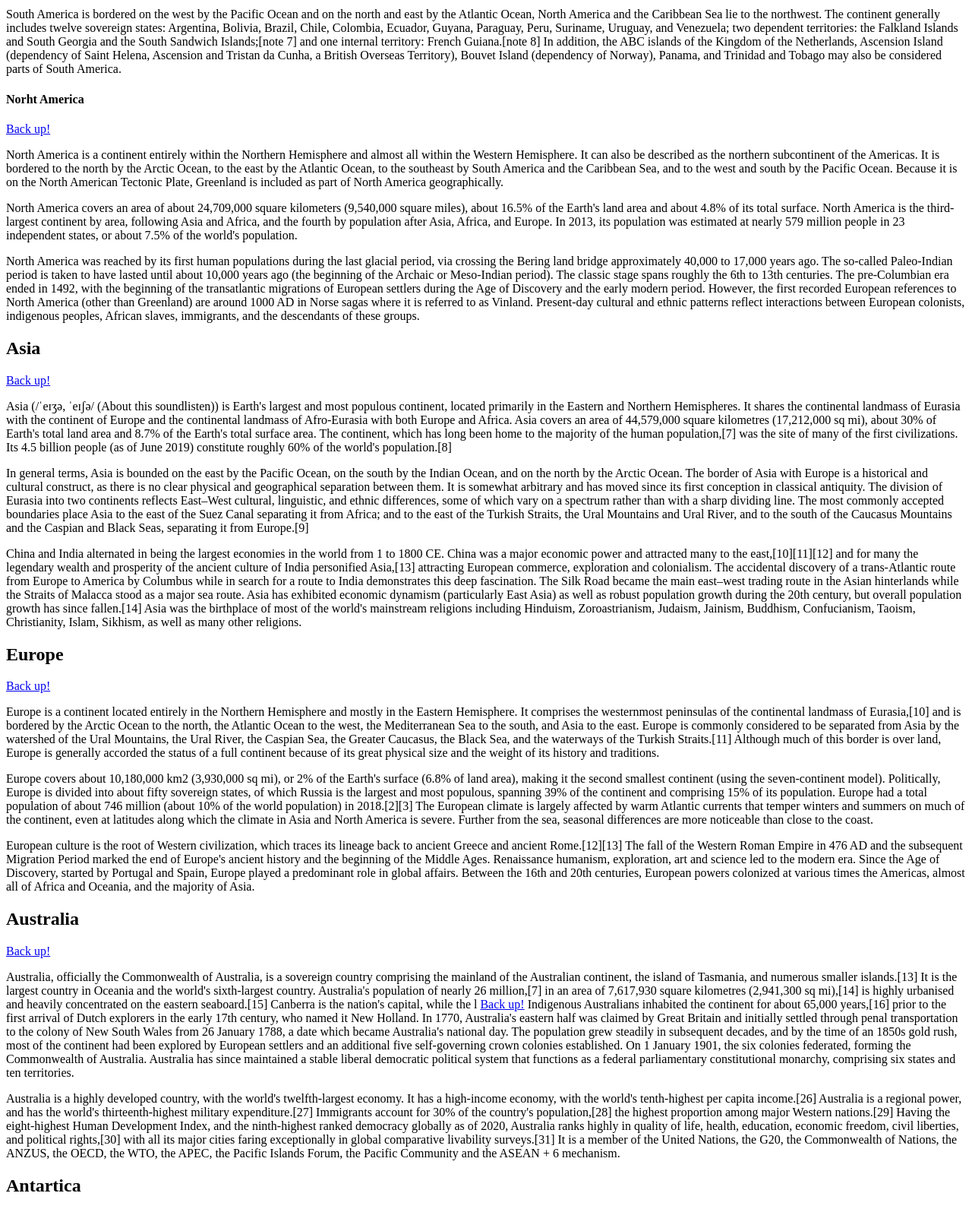
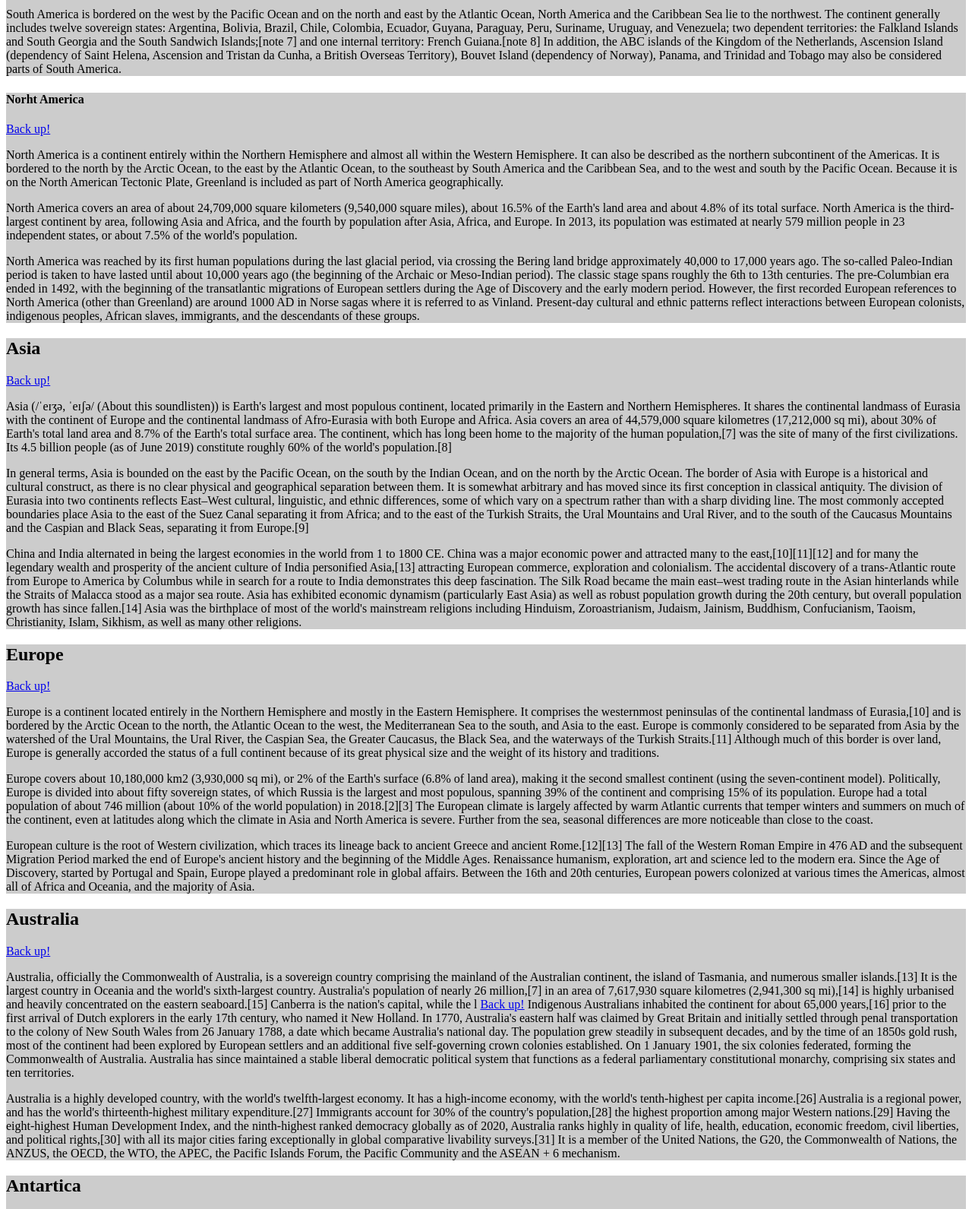
Before and after one commit to D02-1/uib-content-toc-sidar-, a plain HTML site: page index.html in a window 1280 px wide. Shown: the part 800-2391 px from the top of the page at 76% size. Drawn offline with Linux system fonts and the light colour scheme.

Commit message:
add background

```diff
--- a/index.html
+++ b/index.html
@@ -11,20 +11,35 @@
 <body>
     <div id="up" style="background-color: rgb(216, 200, 200); padding: 15px;">
         <ol type="I">
-            <li><a href="#africa">Africa</a></li>
-            <li><a href="#america">America</a></li>
+            <li>
+                <a href="#africa">Africa</a>
+            </li>
+            <li>
+                <a href="#america">America</a>
+            </li>
             <ul>
                 <li>
-                    <a href="#samerica">South America</a></li>
-                <li><a href="#namerica">North America</a></li>
+                    <a href="#samerica">South America</a>
+                </li>
+                <li>
+                    <a href="#namerica">North America</a>
+                </li>
             </ul>
-            <li><a href="#asia">Asia</a></li>
-            <li><a href="#europe">Europe</a></li>
-            <li><a href="#australia">Australia</a></li>
-            <li><a href="#antartica">Antartica</a></li>
+            <li>
+                <a href="#asia">Asia</a>
+            </li>
+            <li>
+                <a href="#europe">Europe</a>
+            </li>
+            <li>
+                <a href="#australia">Australia</a>
+            </li>
+            <li>
+                <a href="#antartica">Antartica</a>
+            </li>
         </ol>
     </div>
-    <div>
+    <div style="background-color: #ccc;">
         <h2 id="africa">Africa</h2>
         <a href="#up">Back up!</a>
         <p>
@@ -46,7 +61,7 @@
         </p>
 
     </div>
-    <div>
+    <div style="background-color: #ccc;">
         <h2 id="america">America</h2>
         <h4 id="samerica">South America</h4>
         <a href="#up">Back up!</a>
@@ -61,7 +76,7 @@
             may also be considered parts of South America.
         </p>
     </div>
-    <div>
+    <div style="background-color: #ccc;">
         <h4 id="namerica"> Norht America</h4>
         <a href="#up">Back up!</a>
         <p>
@@ -79,7 +94,7 @@
             interactions between European colonists, indigenous peoples, African slaves, immigrants, and the descendants of these groups.
         </p>
     </div>
-    <div>
+    <div style="background-color: #ccc;">
         <h2 id="asia">Asia</h2>
         <a href="#up">Back up!</a>
         <p>
@@ -101,7 +116,7 @@
             well as many other religions.
         </p>
     </div>
-    <div>
+    <div style="background-color: #ccc;">
         <h2 id="europe">Europe</h2>
         <a href="#up">Back up!</a>
         <p>
@@ -121,7 +136,7 @@
             and 20th centuries, European powers colonized at various times the Americas, almost all of Africa and Oceania, and the majority of Asia.
         </p>
     </div>
-    <div>
+    <div style="background-color: #ccc;">
         <h2 id="australia">Australia</h2>
         <a href="#up">Back up!</a>
         <p>
@@ -140,7 +155,7 @@
             G20, the Commonwealth of Nations, the ANZUS, the OECD, the WTO, the APEC, the Pacific Islands Forum, the Pacific Community and the ASEAN + 6 mechanism.
         </p>
     </div>
-    <div>
+    <div style="background-color: #ccc;">
         <h2 id="antartica">Antartica</h2>
         <a href="#up">Back up!</a>
     </div>
@@ -170,11 +185,7 @@
     <a href="#up">Back up!</a>
 
 
-    <ol>
-        <li>
-            <a href="#"></a>
-        </li>
-    </ol>
+
 
 
 </body>
```
